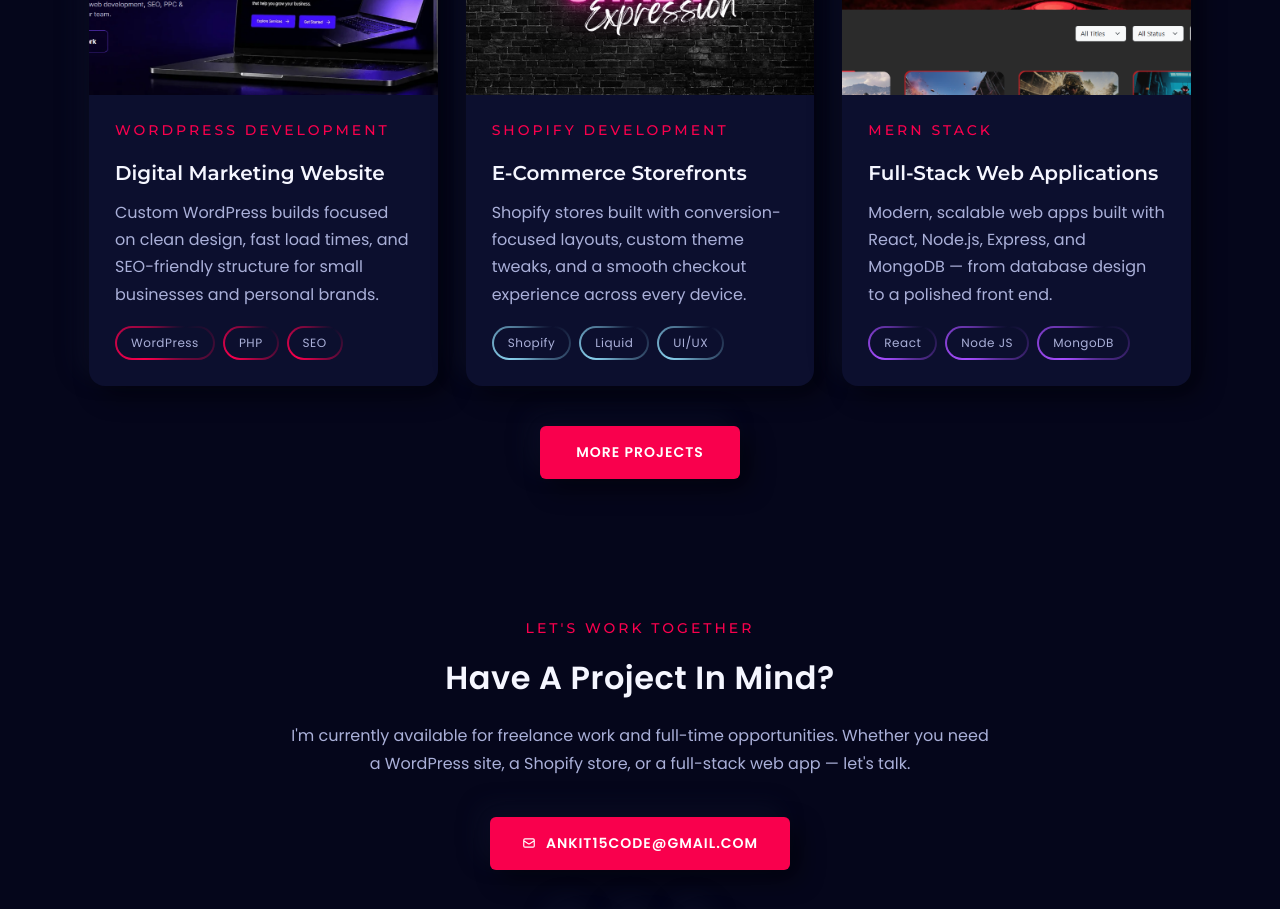
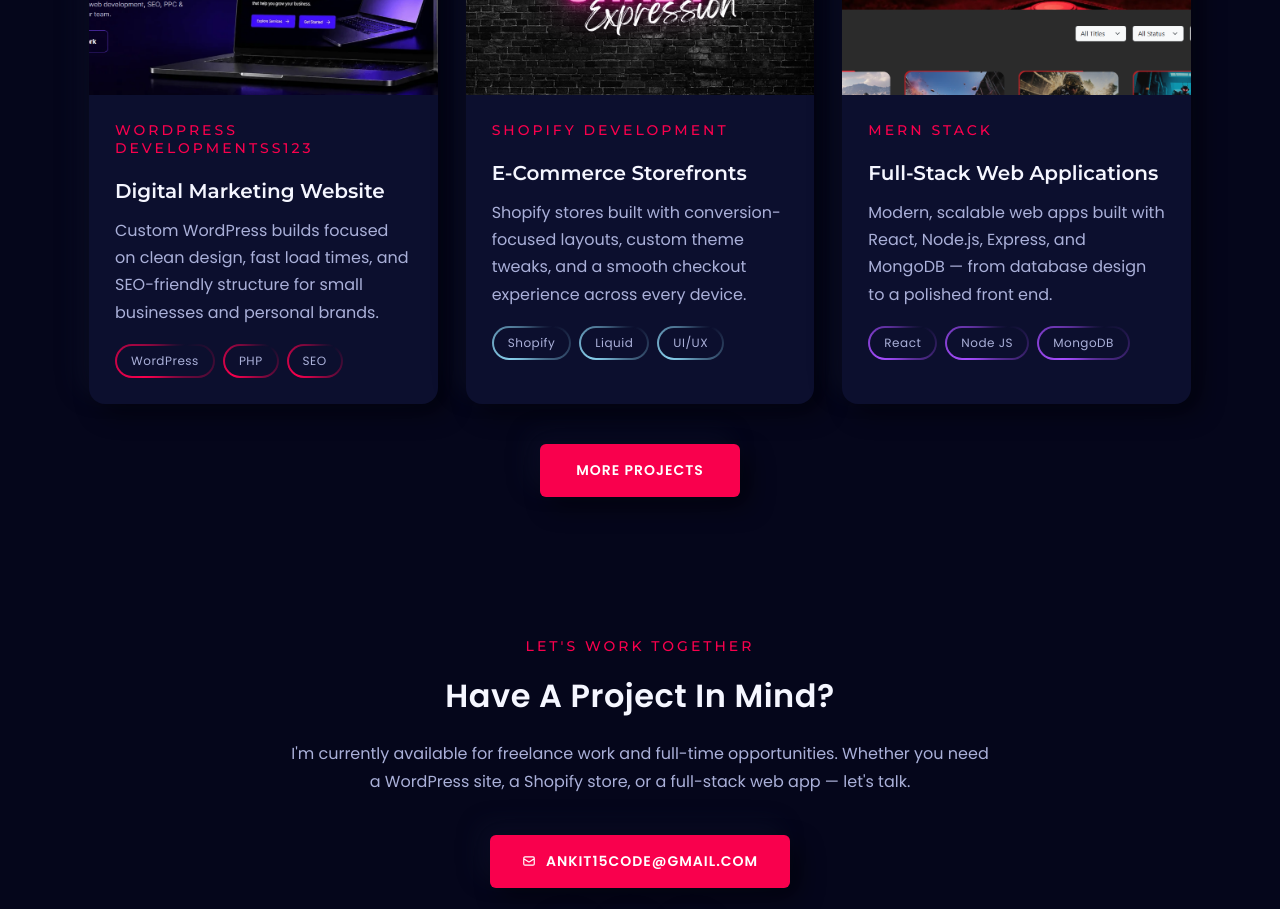
Before and after one commit to AmitDevOfficial/NewPortFolio, a React (Create React App) app: page / in a window 1280 px wide. Shown: the part 3400-4309 px from the top of the page. Built offline with nearby package versions, Linux system fonts and the light colour scheme.

Commit message:
Update featuredWork content via admin dashboard

```diff
--- a/src/data/projectsData.js
+++ b/src/data/projectsData.js
@@ -17,7 +17,7 @@ export const builtInImageOptions = [
 export const defaultProjects = [
     {
         "id": "wp-business",
-        "tag": "WordPress Development",
+        "tag": "WordPress Developmentss123",
         "title": "Digital Marketing Website",
         "desc": "Custom WordPress builds focused on clean design, fast load times, and SEO-friendly structure for small businesses and personal brands.",
         "tags": [
```
